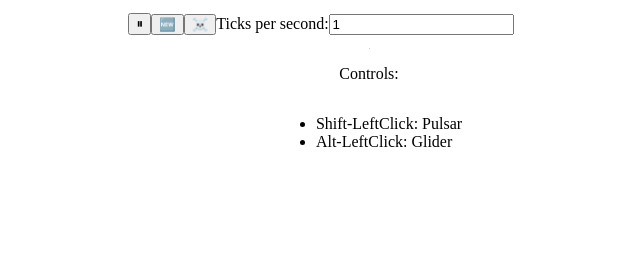
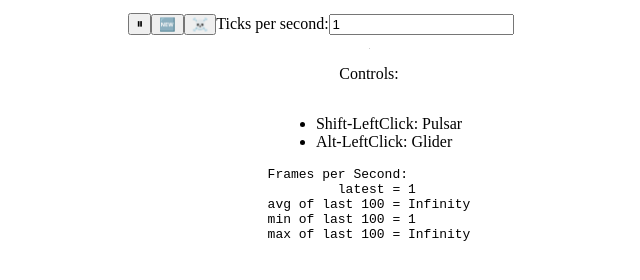
Before and after one commit to kriswuollett/wasm-game-of-life, a website built with webpack: page www/index.html in a window 1280 px wide. Shown: the top 280 px of the page, without its empty margins (319-959 px from the left). Built offline with nearby package versions, Linux system fonts and the light colour scheme; what wasm-game-of-life would draw is missing.

Commit message:
Add frames-per-second timer

```diff
--- a/www/index.html
+++ b/www/index.html
@@ -27,6 +27,10 @@
             align-items: center;
             justify-content: center;
         }
+        #fps {
+            white-space: pre;
+            font-family: monospace;
+        }
     </style>
 </head>
 <body>
@@ -44,6 +48,8 @@
         <li>Shift-LeftClick: Pulsar</li>
         <li>Alt-LeftClick: Glider</li>
     </ul>
+    <div id="fps"></div>
+
 </main>
 <script src="./bootstrap.js"></script>
 </body>
--- a/www/index.js
+++ b/www/index.js
@@ -13,6 +13,49 @@ const height = universe.height();
 const canvas = document.getElementById("game-of-life-canvas");
 canvas.height = (CELL_SIZE + 1) * height + 1;
 canvas.width = (CELL_SIZE + 1) * width + 1;
+
+const fps = new class {
+    constructor() {
+        this.fps = document.getElementById("fps");
+        this.frames = [];
+        this.lastFrameTimeStamp = performance.now();
+    }
+
+    render() {
+        // Convert the delta time since the last frame render into a measure
+        // of frames per second.
+        const now = performance.now();
+        const delta = now - this.lastFrameTimeStamp;
+        this.lastFrameTimeStamp = now;
+        const fps = 1 / delta * 1000;
+
+        // Save only the latest 100 timings.
+        this.frames.push(fps);
+        if (this.frames.length > 100) {
+            this.frames.shift();
+        }
+
+        // Find the max, min, and mean of our 100 latest timings.
+        let min = Infinity;
+        let max = -Infinity;
+        let sum = 0;
+        for (let i = 0; i < this.frames.length; i++) {
+            sum += this.frames[i];
+            min = Math.min(this.frames[i], min);
+            max = Math.max(this.frames[i], max);
+        }
+        let mean = sum / this.frames.length;
+
+        // Render the statistics.
+        this.fps.textContent = `
+Frames per Second:
+         latest = ${Math.round(fps)}
+avg of last 100 = ${Math.round(mean)}
+min of last 100 = ${Math.round(min)}
+max of last 100 = ${Math.round(max)}
+`.trim();
+    }
+};
 
 const ticksPerSecondInput = document.getElementById("ticks-per-second");
 ticksPerSecondInput.value = "1";
@@ -40,6 +83,7 @@ const renderLoop = (timestamp) => {
     if (lastTickTimestamp === null) {
         console.log("" + timestamp + ": Initial");
         lastTickTimestamp = timestamp || 0.0;
+        fps.render();
         drawGrid();
         drawCells();
         animationId = requestAnimationFrame(renderLoop);
@@ -60,6 +104,7 @@ const renderLoop = (timestamp) => {
 
     if (ticked) {
         lastTickTimestamp = timestamp;
+        fps.render();
         drawGrid();
         drawCells();
     }
```
